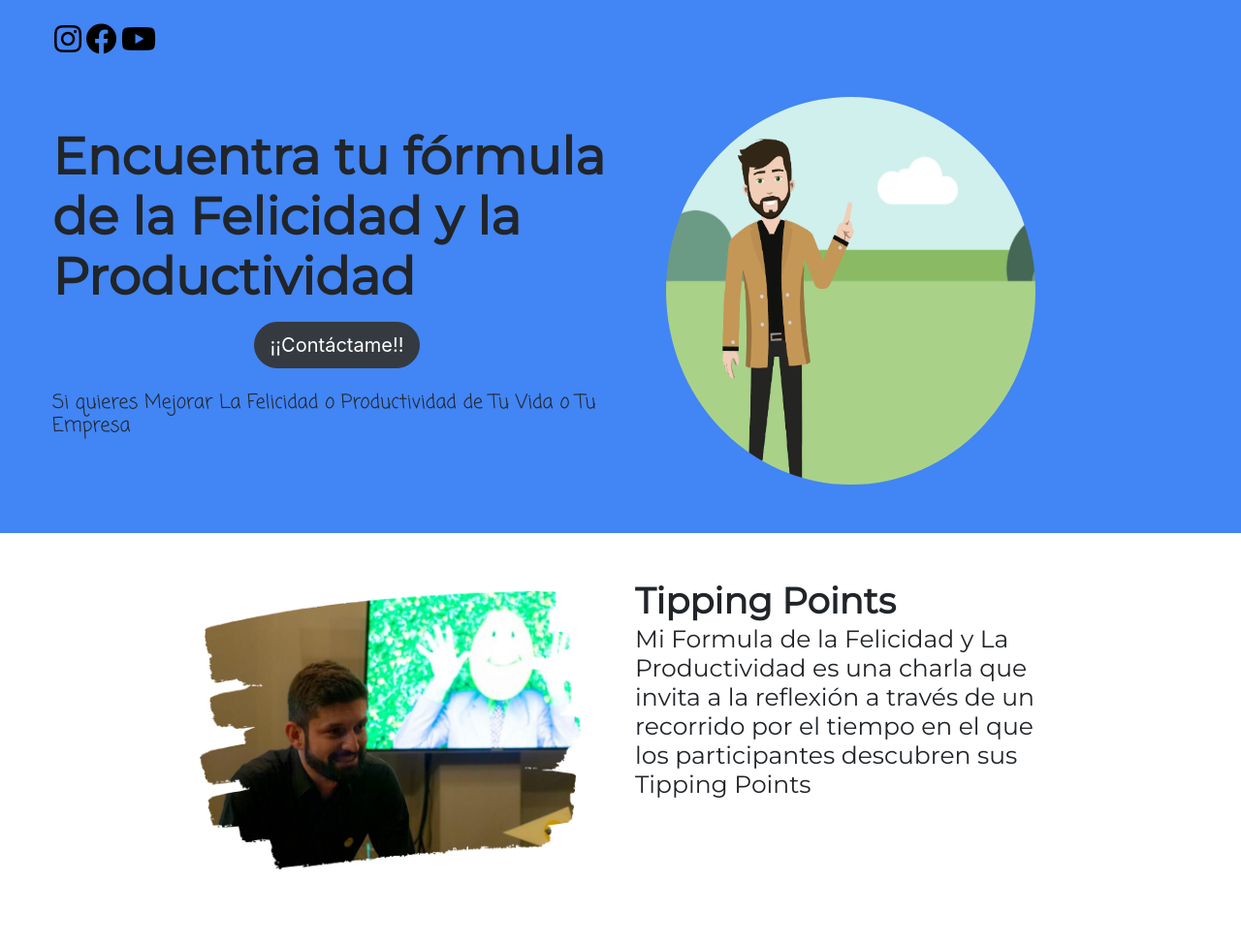
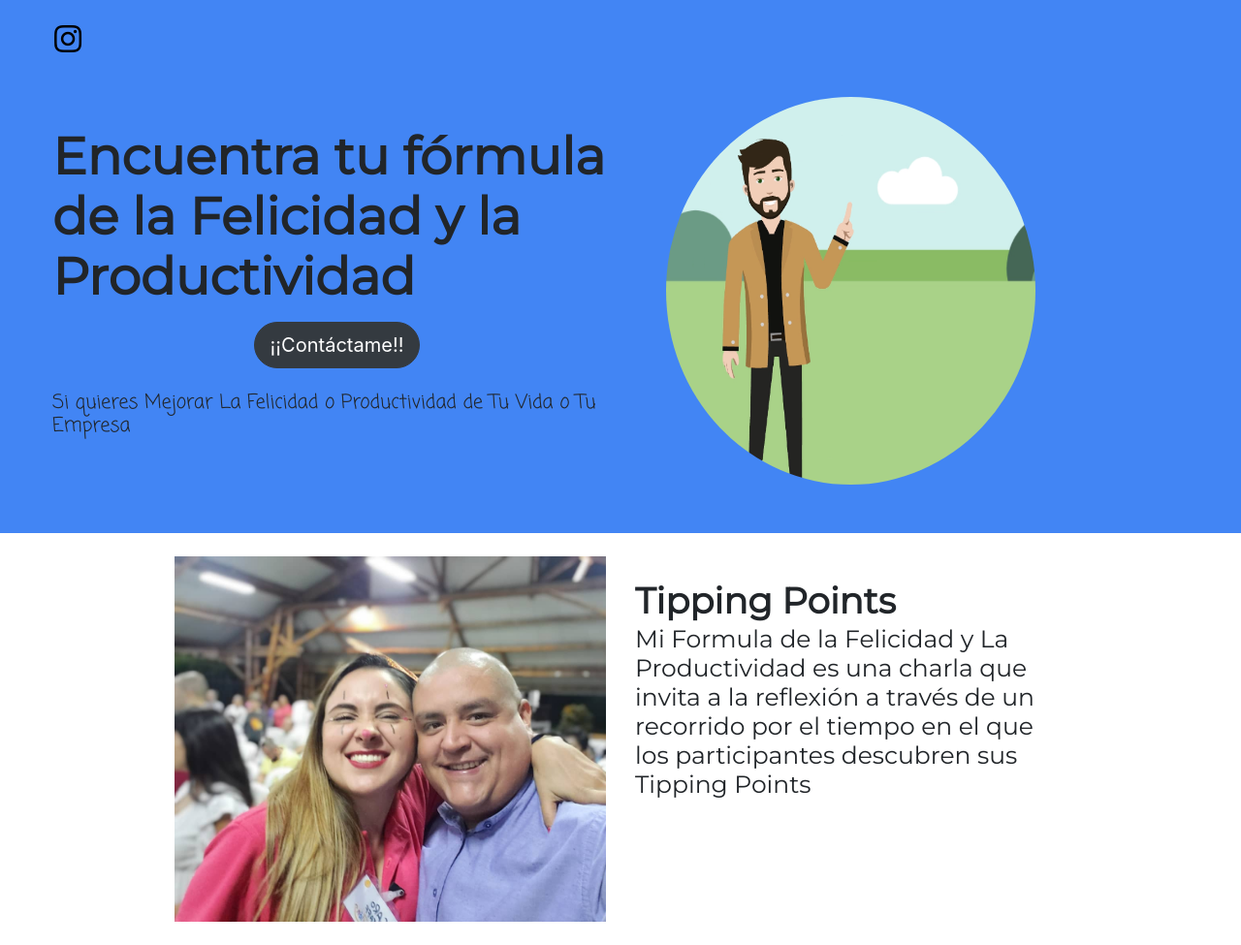
Before and after one commit to scam627/happy-project, a PHP site: page /index.php in a window 1280 px wide. Shown: the top 975 px of the page at 97% size. Run offline with PHP 8.4, Linux system fonts and the light colour scheme; some libraries are stand-ins or nearby versions; some web fonts are replaced.

Commit message:
juan photo update

```diff
--- a/index.php
+++ b/index.php
@@ -42,12 +42,8 @@
 				</b>
 			</button> -->
 			<ul class="mt-3">
-				<a href="https://www.instagram.com/andresjaramilloalvarez/" style="color: black"><i
+				<a href="https://www.instagram.com/juanpagil/" style="color: black"><i
 						class="fab fa-instagram fa-2x"></i></a>
-				<a href="https://www.facebook.com/andres.j.alvarez.12" style="color: black"><i
-						class="fab fa-facebook fa-2x"></i></a>
-				<a href="https://www.youtube.com/channel/UCarmY6MEfYp31eTZPBcp2jg" style="color: black"><i
-						class="fab fa-youtube fa-2x"></i></a>
 			</ul>
 		</nav>
 	</div>
@@ -128,7 +124,7 @@
 		</div> -->
 		<div class="row mt-4 mx-6">
 			<div class="col-lg-6">
-				<img src="./assets/images/andres-one.png" class="img-fluid">
+				<img src="./assets/images/juangil.jpg" class="img-fluid">
 			</div>
 			<div class="col-lg-6">
 				<h2>Tipping Points</h2>
```
Also changed, not shown: assets/images/juangil.jpg (added).
